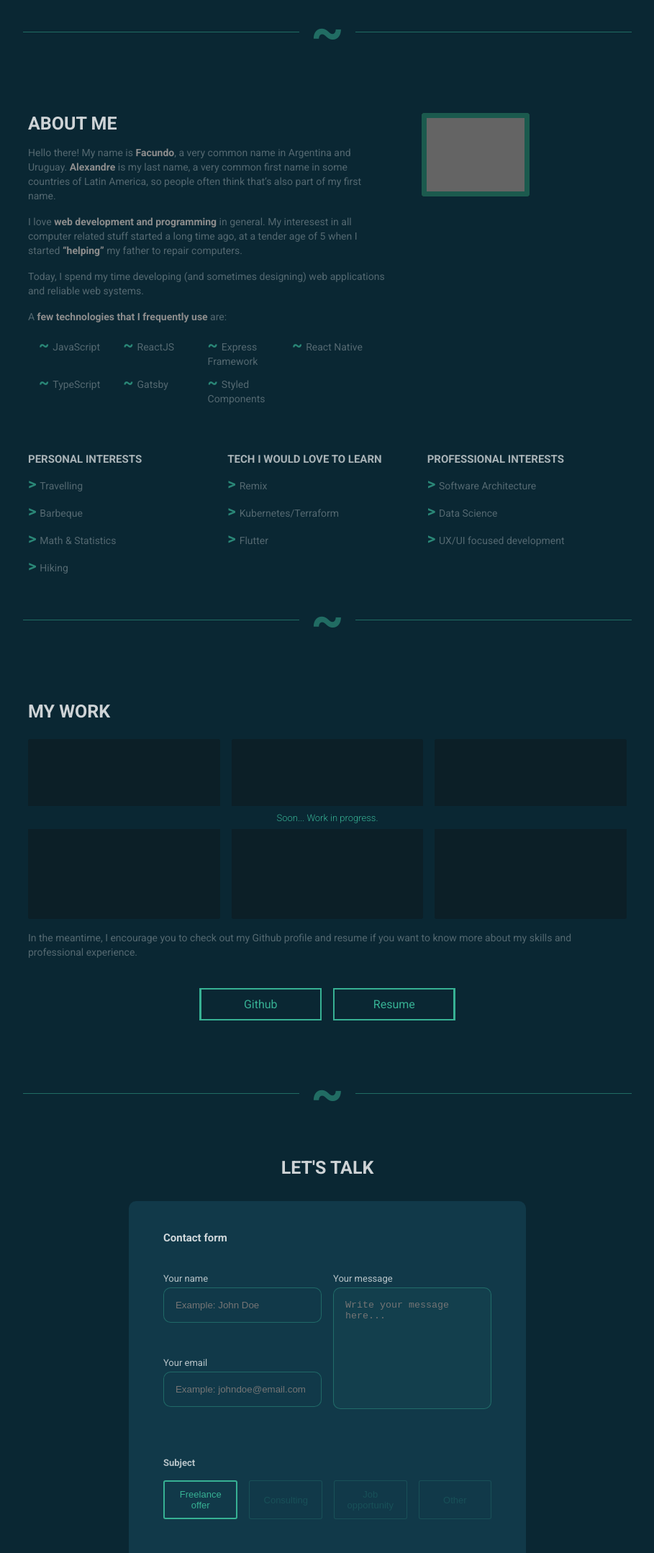
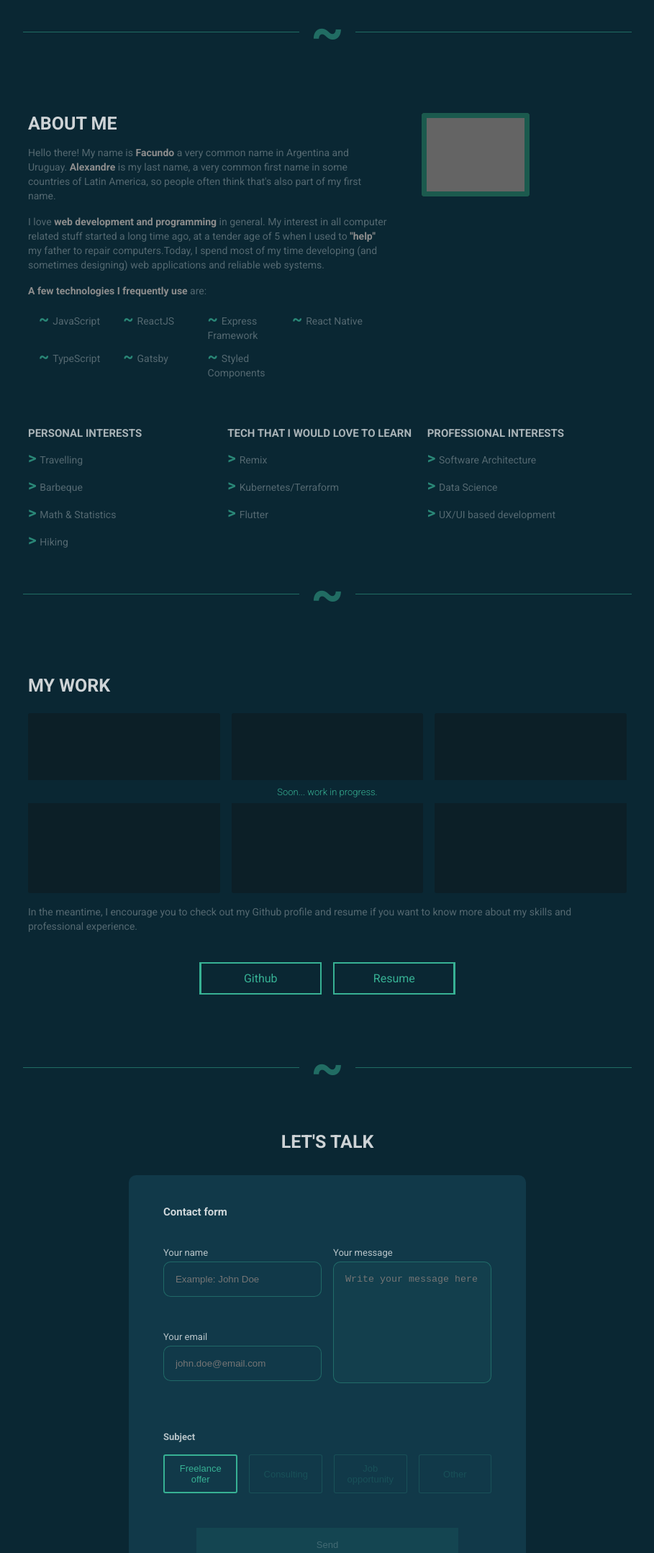
Before and after one commit to facualex/facundoalexandre.com, a Gatsby site: page / in a window 1280 px wide. Shown: the part 893-3051 px from the top of the page at 72% size, without its empty margins (185-1094 px from the left). Built offline with nearby package versions, Linux system fonts and the light colour scheme; Gatsby itself is replaced by a stand-in of ours; grey boxes are pictures that could not be loaded.

Commit message:
Translations done

```diff
--- a/src/components/ChangeLanguage.tsx
+++ b/src/components/ChangeLanguage.tsx
@@ -2,6 +2,7 @@
 import styled from 'styled-components';
 import Icon from './Icon';
 import breakpoint from '../config/breakpoints';
+import { useTranslation } from 'react-i18next';
 
 type AvailableLanguage = "English" | "Español";
 
@@ -143,6 +144,7 @@
 function ChangeLanguage({ languages = defaultLanguages, onClick, onSelect }: LanguageProps) {
     const [state, setState] = useState<SelectorState>(getInitialState(languages))
     const { selected, isOpen } = state;
+    const { i18n } = useTranslation()
 
     useEffect(() => {
         const languagePreset = localStorage.getItem("language");
@@ -158,9 +160,11 @@
         setState(prevState => ({ ...prevState, isOpen: !isOpen }));
     }
 
-    const selectLanguage = (languageName: AvailableLanguage) => {
+    const selectLanguage = async (languageName: AvailableLanguage) => {
         setState(prevState => ({ ...prevState, selected: languageName, isOpen: false }));
         localStorage.setItem("language", languageName);
+
+        await i18n.changeLanguage(languageName);
     }
 
     return (
--- a/src/components/Form.tsx
+++ b/src/components/Form.tsx
@@ -2,6 +2,7 @@
 import hexToRGB from 'hex-rgb'
 import styled from 'styled-components'
 import breakpoint from '../config/breakpoints'
+import { useTranslation } from 'react-i18next'
 
 const FormContainer = styled.div`
     display: flex;
@@ -318,6 +319,7 @@
 
 function Form() {
     const [state, setState] = useState<State>(initialState)
+    const { t: translate } = useTranslation();
 
     const { name, email, message, subject, honey } = state;
 
@@ -338,26 +340,26 @@
 
     return (
         <FormContainer>
-            <FormTitle>Contact form</FormTitle>
+            <FormTitle>{translate("form.title")}</FormTitle>
             <InputGroup>
                 <div style={{ display: 'flex', flex: 1, flexDirection: 'column', marginRight: '1rem' }}>
-                    <Input name="name" label="Your name" onChange={setInput} placeholder="Example: John Doe" marginTop="1rem" marginBottom="2rem" />
-                    <Input name="email" label="Your email" onChange={setInput} placeholder="Example: johndoe@email.com" marginTop="1rem" />
+                    <Input name="name" label={translate("form.nameLabel")} onChange={setInput} placeholder={translate("form.namePlaceholder")} marginTop="1rem" marginBottom="2rem" />
+                    <Input name="email" label={translate("form.emailLabel")} onChange={setInput} placeholder={translate("form.emailPlaceholder")} marginTop="1rem" />
                 </div>
                 <div style={{ display: 'flex', flex: 1, flexDirection: 'column' }}>
-                    <Input textarea name="message" label="Your message" onChange={setInput} placeholder="Write your message here..." marginTop="1rem" />
+                    <Input textarea name="message" label={translate("form.messageLabel")} onChange={setInput} placeholder={translate("form.messagePlaceholder")} marginTop="1rem" />
                 </div>
             </InputGroup>
             <ButtonGroupContainer>
                 <Label><b>Subject</b></Label>
                 <ButtonGroup>
-                    <Button id="freelance" selected={subject === "freelance"} onClick={selectOption}>Freelance offer</Button>
-                    <Button id="consulting" selected={subject === "consulting"} onClick={selectOption}>Consulting</Button>
-                    <Button id="job" selected={subject === "job"} onClick={selectOption}>Job opportunity</Button>
-                    <Button id="other" selected={subject === "other"} onClick={selectOption}>Other</Button>
+                    <Button id="freelance" selected={subject === "freelance"} onClick={selectOption}>{translate("form.subject1")}</Button>
+                    <Button id="consulting" selected={subject === "consulting"} onClick={selectOption}>{translate("form.subject2")}</Button>
+                    <Button id="job" selected={subject === "job"} onClick={selectOption}>{translate("form.subject3")}</Button>
+                    <Button id="other" selected={subject === "other"} onClick={selectOption}>{translate("form.subject4")}</Button>
                 </ButtonGroup>
                 <SendButton canSubmit={canSubmit} disabled={!canSubmit}>
-                    Send
+                    {translate("form.send")}
                 </SendButton>
             </ButtonGroupContainer>
         </FormContainer>
--- a/src/config/locales/en/translation.json
+++ b/src/config/locales/en/translation.json
@@ -19,11 +19,43 @@
       "5": " in general. My interest in all computer related stuff started a long time ago, at a tender age of 5 when I used to ",
       "6": " my father to repair computers.",
       "7": "Today, I spend most of my time developing (and sometimes designing) web applications and reliable web systems.",
-      "8": "are:",
+      "8": " are:",
       "highlight1": "Facundo",
-      "highlight2": "Alexandre",
+      "highlight2": " Alexandre",
       "highlight3": "web development and programming",
-      "highlight4": "&quot;help&quot;",
-      "highlight5": "A few technologies I frequently use"
+      "highlight4": "\"help\"",
+      "highlight5": "A few technologies I frequently use",
+      "personalInterests": "PERSONAL INTERESTS",
+      "personal1": "Travelling",
+      "personal2": "Barbeque",
+      "personal3": "Math & Statistics",
+      "personal4": "Hiking",
+      "techToLearn": "TECH THAT I WOULD LOVE TO LEARN",
+      "professionalInterests": "PROFESSIONAL INTERESTS",
+      "professional1": "Software Architecture",
+      "professional2": "Data Science",
+      "professional3": "UX/UI based development"
+    },
+    "work": {
+      "title": "MY WORK",
+      "soon": "Soon... work in progress.",
+      "text": "In the meantime, I encourage you to check out my Github profile and resume if you want to know more about my skills and professional experience.",
+      "CV": "Resume"
+    },
+    "form": {
+      "sectionTitle": "LET'S TALK",
+      "title": "Contact form",
+      "nameLabel": "Your name",
+      "namePlaceholder": "Example: John Doe",
+      "emailLabel": "Your email",
+      "emailPlaceholder": "john.doe@email.com",
+      "messageLabel": "Your message",
+      "messagePlaceholder": "Write your message here",
+      "subjectLabel": "Subject",
+      "subject1": "Freelance offer",
+      "subject2": "Consulting",
+      "subject3": "Job opportunity",
+      "subject4": "Other",
+      "send": "Send"
     }
 }
--- a/src/config/locales/spa/translation.json
+++ b/src/config/locales/spa/translation.json
@@ -1,5 +1,61 @@
 {
     "home": {
-      "hello": "Hola, mi nombre es"
+      "hello": "Hola, mi nombre es",
+      "subtitle": "Construyo experiencias para la web.",
+      "text": {
+        "1": "Soy un Ingeniero de Software especializado en el desarrollo de experiencias en la web y de sistemas confiables de alta calidad. Actualmente estoy trabajando en un ",
+        "2": "pero también estoy ",
+        "highlight1": "proyecto personal ",
+        "highlight2": "disponible para trabajar."
+      },
+      "cta": "Hablemos"
+    },
+    "about": {
+      "title": "SOBRE MI",
+      "1": "Hola! Mi nombre es ",
+      "2": " un nombre muy común en Argentina y Uruguay.",
+      "3": " es mi apellido, un nombre muy común en algunos paises de America Latina, por lo que muchos lo confunden con mi nombre.",
+      "4": " Me apasiona ",
+      "5": " en general. Mi interés por todo lo relacionado a la computación comenzó hace mucho tiempo, a una tierna edad de 5 años cuando solía ",
+      "6": " a mi padre a reparar computadoras.",
+      "7": "Hoy en día, uso la mayoría de mi tiempo en desarrollar (y a veces diseñar) aplicaciones web y sistemas web robustos.",
+      "8": " son:",
+      "highlight1": "Facundo",
+      "highlight2": " Alexandre",
+      "highlight3": "el desarrollo web y la programación",
+      "highlight4": "\"ayudar\"",
+      "highlight5": "Algunas tecnologías que uso habitualmente",
+      "personalInterests": "INTERESES PERSONALES",
+      "personal1": "Viajar",
+      "personal2": "Barbeque",
+      "personal3": "Matemática y Estadística",
+      "personal4": "Trekking",
+      "techToLearn": "TECNOLOGIAS QUE QUIERO APRENDER",
+      "professionalInterests": "INTERESES PROFESIONALES",
+      "professional1": "Arquitectura de Software",
+      "professional2": "Ciencia de datos",
+      "professional3": "Desarrollo enfocado en UX/UI"
+    },
+    "work": {
+      "title": "MI TRABAJO",
+      "soon": "Proximamente... trabajo en progreso.",
+      "text": "Por mientras, te invito a revisar my perfil de Github y mi CV si quieres saber más de mis habilidades y experiencia profesional.",
+      "CV": "CV"
+    },
+    "form": {
+      "sectionTitle": "HABLEMOS",
+      "title": "Formulario de contacto",
+      "nameLabel": "Tu nombre",
+      "namePlaceholder": "Ejemplo: John Doe",
+      "emailLabel": "Tu correo electrónico",
+      "emailPlaceholder": "john.doe@email.com",
+      "messageLabel": "Tu mensaje",
+      "messagePlaceholder": "Escribe tu mensaje aquí",
+      "subjectLabel": "Asunto",
+      "subject1": "Oferta freelance",
+      "subject2": "Consultoría",
+      "subject3": "Oportunidad de trabajo",
+      "subject4": "Otro",
+      "send": "Enviar"
     }
 }
--- a/src/pages/index.tsx
+++ b/src/pages/index.tsx
@@ -1,12 +1,21 @@
 import * as React from "react"
 import Helmet from 'react-helmet'
 import GlobalStyle from "../GlobalStyles"
-import { ThemeProvider } from "styled-components"
+import styled, { ThemeProvider } from "styled-components"
 import { theme } from '../config/theme'
 import App from "./App"
 
 // import i18n (needs to be bundled ;))
 import '../config/i18n';
+
+const FullPageLoader = styled.div`
+  display: flex;
+  justify-content: center;
+  align-items: center;
+  width: 100%;
+  height: 100vh;
+  font-size: 1.5rem;
+`
 
 const IndexPage = () => {
   return (
@@ -20,7 +29,9 @@
         <link rel="stylesheet" href="https://fonts.googleapis.com/css?family=Roboto:300,400,500,600&display=swap" />
       </Helmet>
       <GlobalStyle />
-      <App />
+      <React.Suspense fallback={FullPageLoader}>
+        <App />
+      </React.Suspense>
     </ThemeProvider>
   )
 }
--- a/src/screens/AboutScreen.tsx
+++ b/src/screens/AboutScreen.tsx
@@ -78,6 +78,7 @@
 `
 
 const Text = styled.p<{ withMargin?: boolean }>`
+    width: 100%;
     font-size: 14px;
     color: ${({ theme }) => hexToRGB(theme.colors.white, { format: 'css', alpha: 0.3 })};
     margin-top: ${({ withMargin = true }) => withMargin ? '1rem' : undefined};
@@ -312,7 +313,9 @@
             <Row>
                 <Column>
                     <ColumnContent>
-                        <InterestsTitle>PERSONAL INTERESTS</InterestsTitle>
+                        <InterestsTitle>
+                            {translate("about.personalInterests")}
+                        </InterestsTitle>
                         <Text>
                             <HighlightText
                                 color={hexToRGB(colors.primary, { format: 'css', alpha: 0.7 })}
@@ -321,7 +324,7 @@
                             >
                                 &gt;
                             </HighlightText>
-                            Travelling
+                            {translate("about.personal1")}
                         </Text>
                         <Text>
                             <HighlightText
@@ -331,7 +334,7 @@
                             >
                                 &gt;
                             </HighlightText>
-                            Barbeque
+                            {translate("about.personal2")}
                         </Text>
                         <Text>
                             <HighlightText
@@ -341,7 +344,7 @@
                             >
                                 &gt;
                             </HighlightText>
-                            Math & Statistics
+                            {translate("about.personal3")}
                         </Text>
                         <Text>
                             <HighlightText
@@ -351,13 +354,15 @@
                             >
                                 &gt;
                             </HighlightText>
-                            Hiking
+                            {translate("about.personal4")}
                         </Text>
                     </ColumnContent>
                 </Column>
                 <Column>
                     <ColumnContent>
-                        <InterestsTitle>TECH I WOULD LOVE TO LEARN</InterestsTitle>
+                        <InterestsTitle>
+                            {translate("about.techToLearn")}
+                        </InterestsTitle>
                         <Text>
                             <HighlightText
                                 color={hexToRGB(colors.primary, { format: 'css', alpha: 0.7 })}
@@ -392,7 +397,9 @@
                 </Column>
                 <Column>
                     <ColumnContent>
-                        <InterestsTitle>PROFESSIONAL INTERESTS</InterestsTitle>
+                        <InterestsTitle>
+                            {translate("about.professionalInterests")}
+                        </InterestsTitle>
                         <Text>
                             <HighlightText
                                 color={hexToRGB(colors.primary, { format: 'css', alpha: 0.7 })}
@@ -401,7 +408,7 @@
                             >
                                 &gt;
                             </HighlightText>
-                            Software Architecture
+                            {translate("about.professional1")}
                         </Text>
                         <Text>
                             <HighlightText
@@ -411,7 +418,7 @@
                             >
                                 &gt;
                             </HighlightText>
-                            Data Science
+                            {translate("about.professional2")}
                         </Text>
                         <Text>
                             <HighlightText
@@ -421,7 +428,7 @@
                             >
                                 &gt;
                             </HighlightText>
-                            UX/UI focused development
+                            {translate("about.professional3")}
                         </Text>
                     </ColumnContent>
                 </Column>
@@ -443,21 +450,35 @@
             <div style={{ display: 'flex', flexDirection: 'column', alignItems: 'center' }}>
                 <AnimatedContent animate={inView} marginTop="4.5rem" animationName="FadeInLeft">
                         <TextContainer>
-                            <SectionTitle>ABOUT ME</SectionTitle>
+                            <SectionTitle>{translate("about.title")}</SectionTitle>
                             <Text>
-                                Hello there! My name is <HighlightText>Facundo</HighlightText>, a very common name in Argentina and Uruguay.
-                                <HighlightText> Alexandre</HighlightText> is my last name, a very common first name in some countries of Latin America,
-                                so people often think that’s also part of my first name.
+                                {translate("about.1")}
+                                <HighlightText>
+                                    {translate("about.highlight1")}
+                                </HighlightText>
+                                {translate("about.2")}
+                                <HighlightText>
+                                    {translate("about.highlight2")}
+                                </HighlightText>
+                                {translate("about.3")}
                             </Text>
                             <Text>
-                                I love <HighlightText>web development and programming</HighlightText> in general. My interesest in all computer related
-                                stuff started a long time ago, at a tender age of 5 when I started <HighlightText>“helping”</HighlightText> my father to repair computers.
+                                {translate("about.4")}
+                                <HighlightText>
+                                    {translate("about.highlight3")}
+                                </HighlightText>
+                                {translate("about.5")}
+                                <HighlightText>
+                                    {translate("about.highlight4")}
+                                </HighlightText>
+                                {translate("about.6")}
+                                {translate("about.7")}
                             </Text>
                             <Text>
-                                Today, I spend my time developing (and sometimes designing) web applications and reliable web systems.
-                            </Text>
-                            <Text>
-                                A <HighlightText>few technologies that I frequently use</HighlightText> are:
+                                <HighlightText>
+                                    {translate("about.highlight5")}
+                                </HighlightText>
+                                {translate("about.8")}
                             </Text>
                             <TechList />
                         </TextContainer>
--- a/src/screens/ContactScreen.tsx
+++ b/src/screens/ContactScreen.tsx
@@ -4,6 +4,7 @@
 import Section from '../layout/Section';
 import breakpoint from '../config/breakpoints'
 import hexToRGB from 'hex-rgb';
+import { useTranslation } from 'react-i18next';
 
 const SectionTitle = styled.h1`
     display: flex;
@@ -28,9 +29,11 @@
 `
 
 function Contact() {
+    const { t: translate } = useTranslation();
+
     return (
         <Section id="contact">
-            <SectionTitle>LET'S TALK</SectionTitle>
+            <SectionTitle>{translate("form.sectionTitle")}</SectionTitle>
             <div style={{ display: 'flex', justifyContent: "center", width: "100%" }}>
                 <Form />
             </div>
--- a/src/screens/WorkScreen.tsx
+++ b/src/screens/WorkScreen.tsx
@@ -5,6 +5,7 @@
 import Anima from '../components/Anima';
 import { useInView } from 'react-intersection-observer';
 import breakpoint from '../config/breakpoints'
+import { useTranslation } from 'react-i18next';
 
 const AnimatedContent = styled(Anima)<{ marginTop?: string }>`
     display: flex;
@@ -165,21 +166,23 @@
         triggerOnce: true,
     });
 
+    const { t: translate } = useTranslation();
+
     return (
         <Section ref={ref} visibility={inView ? 'visible' : 'hidden'} id="work" withSeparator height="70vh">
             <div style={{ display: 'flex', flexDirection: 'column', alignItems: 'center' }}>
                 <AnimatedContent animate={inView} marginTop="4.5rem" animationName="FadeIn" animationDuration={1000}>
-                        <SectionTitle>MY WORK</SectionTitle>
+                        <SectionTitle>{translate("work.title")}</SectionTitle>
                         <WorkDisplayContainer>
                             <SoonMessageStrip>
-                                Soon... Work in progress.
+                                {translate("work.soon")}
                             </SoonMessageStrip>
                             <WorkItem></WorkItem>
                             <WorkItem></WorkItem>
                             <WorkItem></WorkItem>
                         </WorkDisplayContainer>
                         <Text>
-                            In the meantime, I encourage you to check out my Github profile and resume if you want to know more about my skills and professional experience.
+                            {translate("work.text")}
                         </Text>
                         <ButtonContainer>
                             <ButtonBackground>
@@ -189,7 +192,7 @@
                             </ButtonBackground>
                             <ButtonBackground>
                                 <Button href="./spa_cv.pdf" rel="noopener noreferrer" target="_blank">
-                                    Resume
+                                    {translate("work.CV")}
                                 </Button>
                             </ButtonBackground>
                         </ButtonContainer>
```
Also changed, not shown: src/config/i18n.ts (+4 -4 lines), src/utils/index.ts (line endings or trailing spaces).
